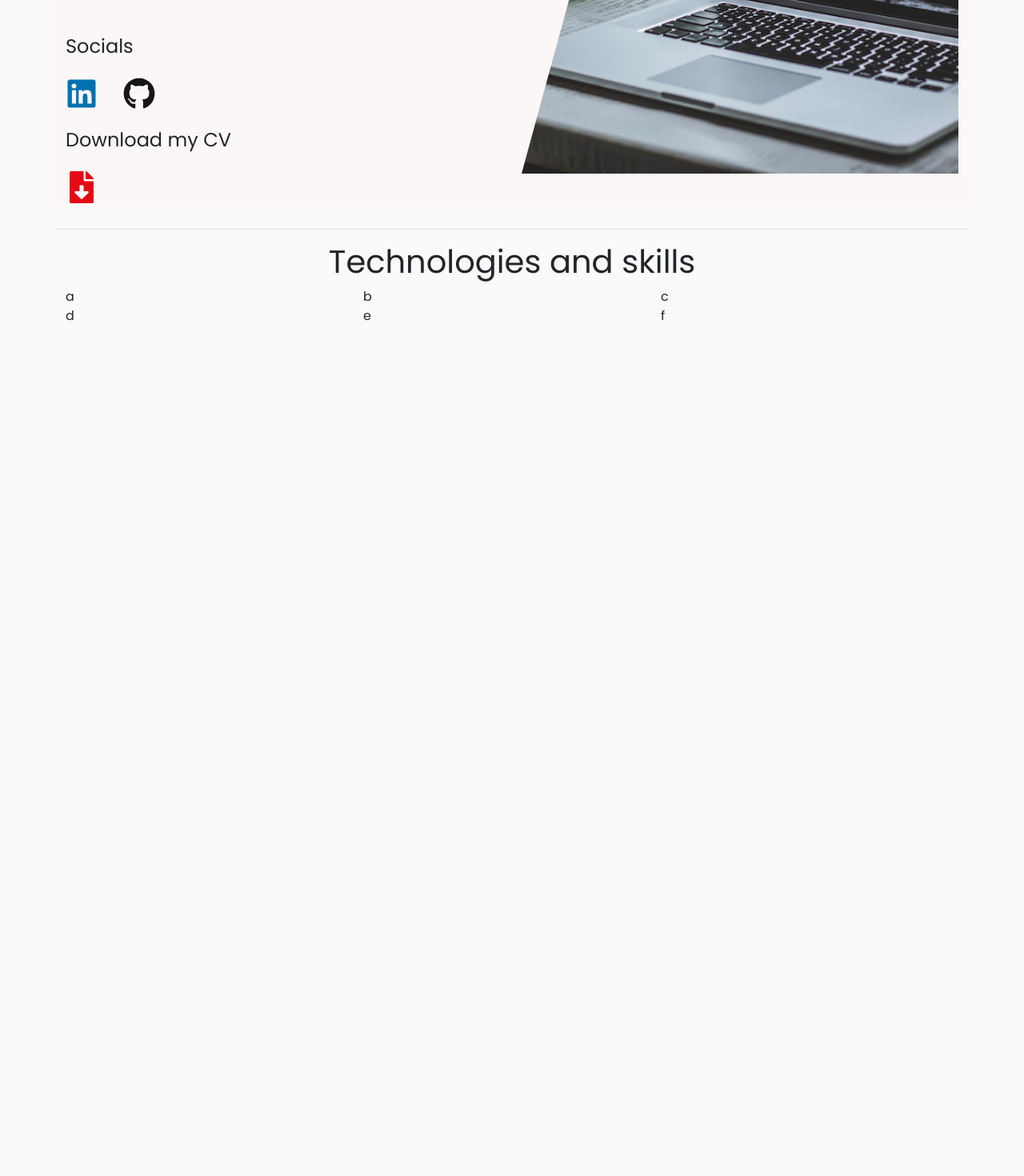
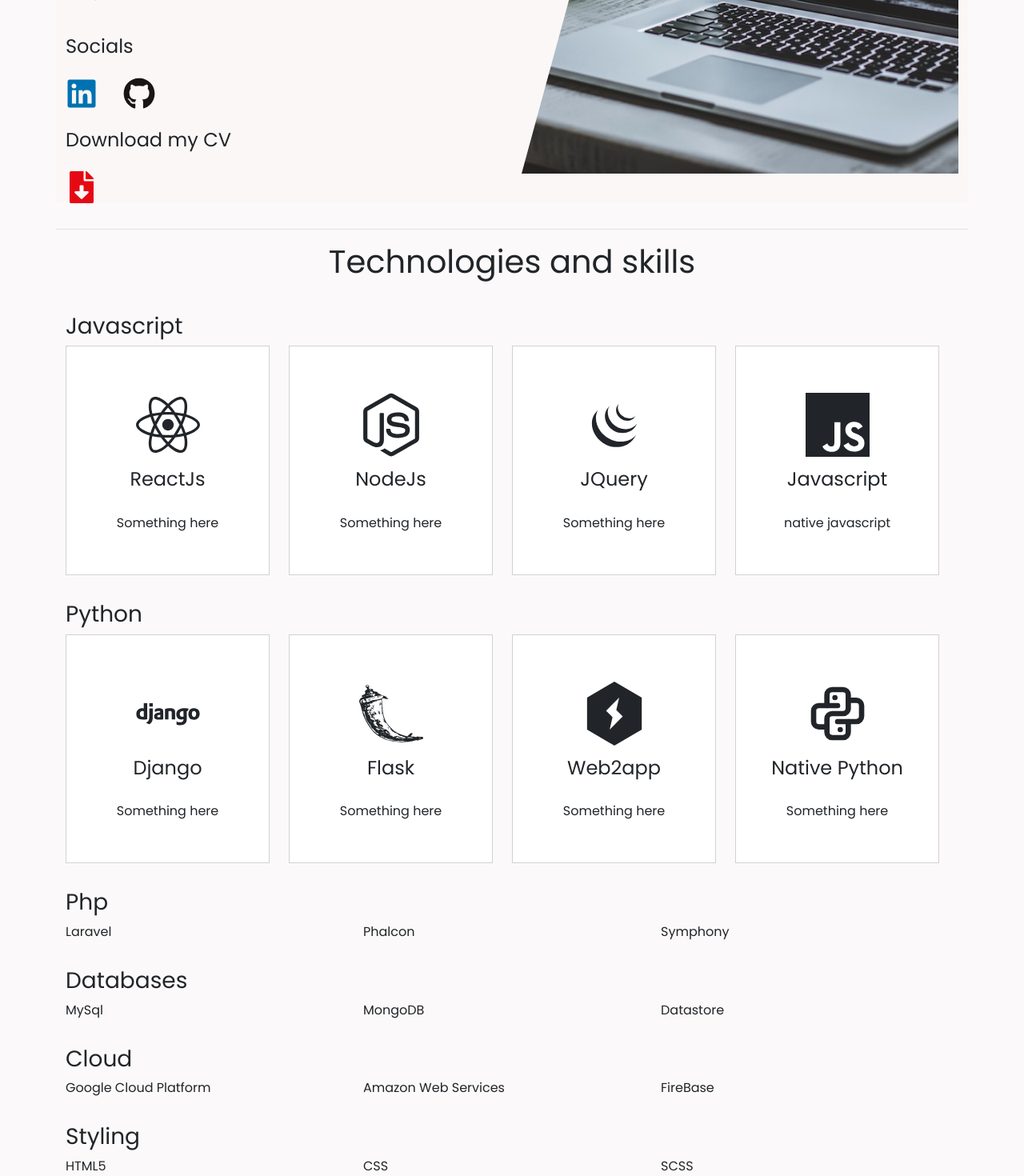
Before and after one commit to flaviobartolo/portfolio-spa, a React (Create React App) app: page / in a window 1280 px wide. Shown: the part 383-1853 px from the top of the page at 80% size. Before the commit the page ends 800 px from the top, so only its background shows below. Built offline with nearby package versions, Linux system fonts and the light colour scheme.

Commit message:
card component and some technologies content added

```diff
--- a/src/index.css
+++ b/src/index.css
@@ -25,3 +25,7 @@ p {
   width: 100%;
   margin: 0 auto;
 }
+
+.section-line {
+  border-top: 1px solid rgba(0,0,0,.1);
+}
--- /dev/null
+++ b/src/pages/components/Card/Card.js
@@ -0,0 +1,20 @@
+import React from 'react'
+
+import './Cards.css'
+
+const Card = (props) => {
+
+  console.log(props)
+
+  return <div class='card'>
+    <div className='card__icon--container'>{props.icon}</div>
+    <div className='card__title'>
+      <h4>{props.title}</h4>
+    </div>
+    <div className='card__text'>
+      <span>{props.text}</span>
+    </div>
+  </div>
+}
+
+export default Card
--- /dev/null
+++ b/src/pages/components/Card/Cards.css
@@ -0,0 +1,12 @@
+.card{
+  text-align: center;
+  background:#FFF;
+  border-radius:0;
+  padding:2rem 0.5rem;
+}
+.card > .card__icon--container {
+  font-size: 5rem;
+}
+.card > .card__text{
+  margin:20px 0px;
+}
--- a/src/pages/components/Technologies/Technologies.css
+++ b/src/pages/components/Technologies/Technologies.css
@@ -4,6 +4,9 @@
 
 .technologies-wrapper__title {
   padding-top: 1rem;
-  border-top: 1px solid rgba(0,0,0,.1);
   text-align: center;
 }
+
+.technologies-wrapper__subtitle {
+  margin-top: 2rem;
+}
--- a/src/pages/components/Technologies/Technologies.js
+++ b/src/pages/components/Technologies/Technologies.js
@@ -1,21 +1,74 @@
 import React from 'react'
 
-import {FaPython, FaReact, } from 'react-icons/fa'
+import Card from '../Card/Card'
+import {FaNodeJs, FaReact} from 'react-icons/fa'
+import {DiJqueryLogo, DiDjango} from 'react-icons/di'
+import {SiJavascript, SiFlask, SiPytorchlightning} from 'react-icons/si'
+import {TbBrandPython} from 'react-icons/tb'
 
 import './Technologies.css'
 
 const Technologies = () => {
   return <div class='technologies-wrapper row'>
-    <h1 className='technologies-wrapper__title col-md-12'>Technologies and skills</h1>
+    <h1 className='technologies-wrapper__title section-line col-md-12'>Technologies and skills</h1>
+
+    <h3 className='technologies-wrapper__subtitle col-md-12'>Javascript</h3>
     <div className='row'>
-      <div className='col-md-4'>a</div>
-      <div className='col-md-4'>b</div>
-      <div className='col-md-4'>c</div>
+      <div className='col-md-3'>
+        <Card icon={<FaReact />} title={'ReactJs'} text={'Something here'} />
+      </div>
+      <div className='col-md-3'>
+        <Card icon={<FaNodeJs />} title={'NodeJs'} text={'Something here'} />
+      </div>
+      <div className='col-md-3'>
+        <Card icon={<DiJqueryLogo />} title={'JQuery'} text={'Something here'} />
+      </div>
+      <div className='col-md-3'>
+        <Card icon={<SiJavascript />} title={'Javascript'} text={'native javascript'} />
+      </div>
     </div>
+
+    <h3 className='technologies-wrapper__subtitle col-md-12'>Python</h3>
     <div className='row'>
-      <div className='col-md-4'>d</div>
-      <div className='col-md-4'>e</div>
-      <div className='col-md-4'>f</div>
+      <div className='col-md-3'>
+        <Card icon={<DiDjango />} title={'Django'} text={'Something here'} />
+      </div>
+      <div className='col-md-3'>
+        <Card icon={<SiFlask />} title={'Flask'} text={'Something here'} />
+      </div>
+      <div className='col-md-3'>
+        <Card icon={<SiPytorchlightning />} title={'Web2app'} text={'Something here'} />
+      </div>
+      <div className='col-md-3'>
+        <Card icon={<TbBrandPython />} title={'Native Python'} text={'Something here'} />
+      </div>
+    </div>
+
+    <h3 className='technologies-wrapper__subtitle col-md-12'>Php</h3>
+    <div className='row'>
+      <div className='col-md-4'>Laravel</div>
+      <div className='col-md-4'>Phalcon</div>
+      <div className='col-md-4'>Symphony</div>
+    </div>
+
+    <h3 className='technologies-wrapper__subtitle col-md-12'>Databases</h3>
+    <div className='row'>
+      <div className='col-md-4'>MySql</div>
+      <div className='col-md-4'>MongoDB</div>
+      <div className='col-md-4'>Datastore</div>
+    </div>
+
+    <h3 className='technologies-wrapper__subtitle col-md-12'>Cloud</h3>
+    <div className='row'>
+      <div className='col-md-4'>Google Cloud Platform</div>
+      <div className='col-md-4'>Amazon Web Services</div>
+      <div className='col-md-4'>FireBase</div>
+    </div>
+    <h3 className='technologies-wrapper__subtitle col-md-12'>Styling</h3>
+    <div className='row'>
+      <div className='col-md-4'>HTML5</div>
+      <div className='col-md-4'>CSS</div>
+      <div className='col-md-4'>SCSS</div>
     </div>
   </div>
 }
```
